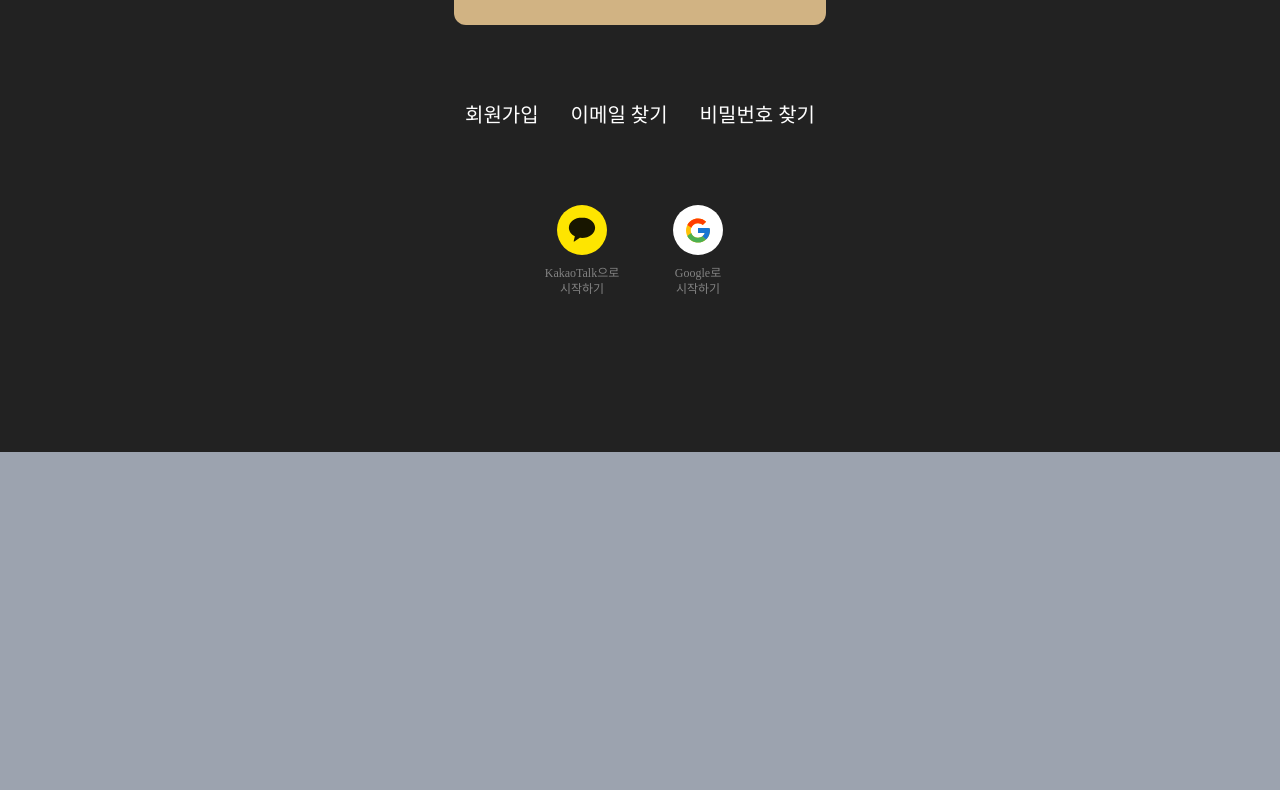
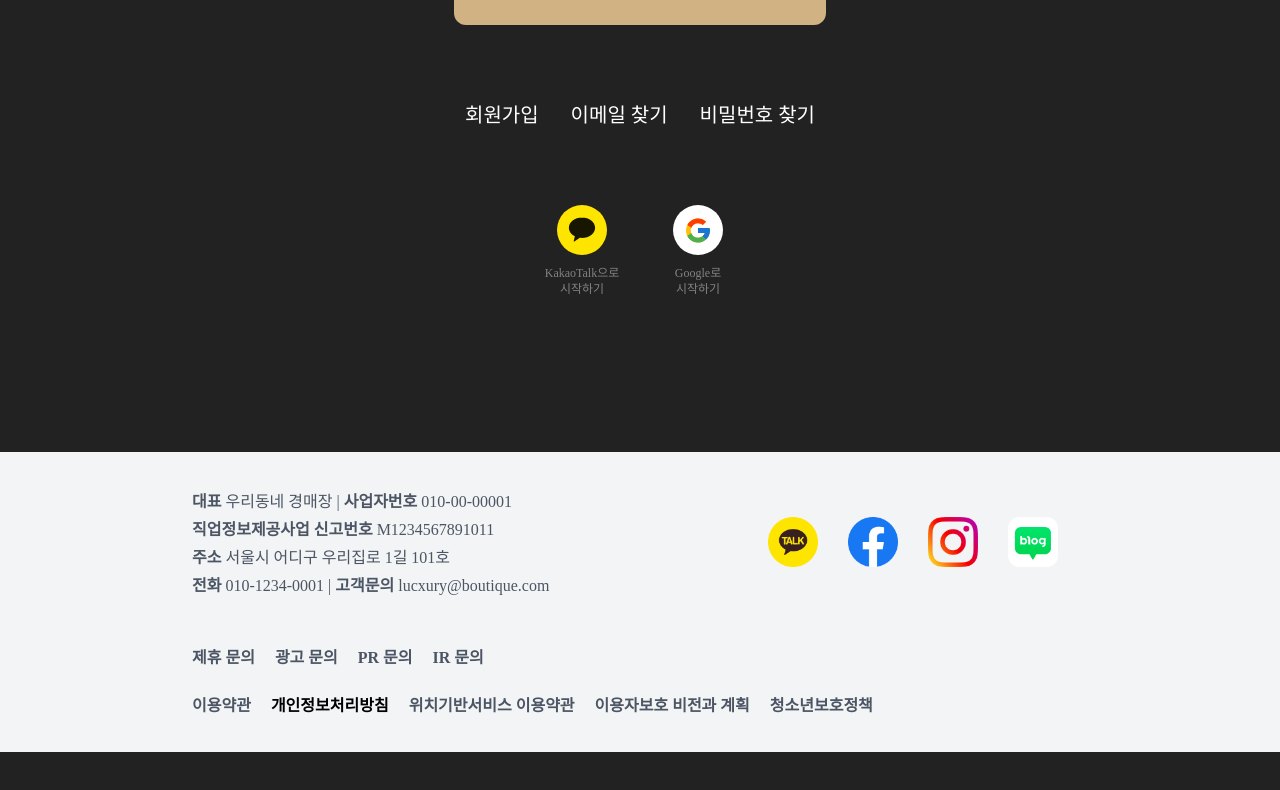
Before and after one commit to OZ-Coding-School/oz_01_main-002-FE, a Next.js app: page /login in a window 1280 px wide. Shown: the part 612-1402 px from the top of the page. After the commit the page ends 1364 px from the top, so only its background shows below. Built offline with nearby package versions, Linux system fonts and the light colour scheme; a web font is replaced by a local one.

Commit message:
feat:푸터 작성

```diff
--- a/src/api/baseApi.tsx
+++ b/src/api/baseApi.tsx
@@ -19,7 +19,7 @@ async function postRefreshToken() {
   console.log('토큰 갱신 요청', response.data);
   return response;
 }
-apiClient.interceptors.request.use((config) => {
+apiClient.interceptors.response.use((config) => {
   const accessToken = localStorage.getItem('access_token');
   if (accessToken) {
     config.headers.Authorization = `Bearer ${accessToken}`;
@@ -27,16 +27,20 @@ apiClient.interceptors.request.use((config) => {
   return config;
 })
 
-apiClient.interceptors.response.use((response) => {
+apiClient.interceptors.response.use(
+  (response) => {
     return response;
-}, async (error) => {
-  const {
-    config,
-    response: { status },
-  } = error;
+  },
+  async (error) => {
+    const { config, response } = error;
+
+    if (response) {
+      const { status } = response;
 
       if (status === 401) {
         const originalRequest = config;
+        if (!originalRequest._retry) { // 중복 요청 방지
+          originalRequest._retry = true;
           try {
             const tokenResponse = await postRefreshToken();
             if (tokenResponse.status === 200) {
@@ -45,16 +49,21 @@ apiClient.interceptors.response.use((response) => {
               axios.defaults.headers.common.Authorization = `Bearer ${newAccessToken}`;
               originalRequest.headers.Authorization = `Bearer ${newAccessToken}`;
               return axios(originalRequest);
-      };
-    } catch (error) {
-      console.log('토큰 갱신 실패');
+            }
+          } catch (refreshError) {
+            console.log('토큰 갱신 실패', refreshError);
           }
         }
+      }
+    } else {
+      // 응답이 없는 경우 처리
+      console.error('No response received:', error);
+    }
+
     return Promise.reject(error);
   }
+);
 
 
 
-)
-
 export default apiClient;
--- a/src/app/myPage/order/bidding/page.tsx
+++ b/src/app/myPage/order/bidding/page.tsx
@@ -50,7 +50,7 @@ const Bidding = () => {
   return (
     <div>
       <div className="flex justify-between relative">
-        <div className="w-[500px]">
+        <div className="w-[500px] flex flex-col-reverse">
           {data?.data.filter((item: any) => item.winner_user_id === Number(localStorage.getItem('user_id'))).map((product: any) => (
             <div key={product.id} className="flex items-center justify-between border-b last:border-b-0">
               <div className="mr-2">
--- a/src/app/myPage/profile/page.tsx
+++ b/src/app/myPage/profile/page.tsx
@@ -1,10 +1,8 @@
 'use client';
 
-import apiClient from "@/api/baseApi";
 import { useGetUser, usePutUserUpdate } from "@/api/userApi";
 import { db } from "@/firebase";
 import { collection, getDocs, query, updateDoc, where } from "firebase/firestore";
-import Cookies from 'js-cookie';
 import Image from "next/image";
 import Link from "next/link";
 import { useRouter } from "next/navigation";
@@ -58,17 +56,28 @@ const Profile = () => {
     fileInput.current?.click();
   };
 
-  async function postRefreshToken() {
-    const cookie = Cookies.get('refresh_token');
-    const response = await apiClient.post('/api/v1/users/refresh', {
-    }, {
-      headers: {
-        Authorization: `Bearer ${cookie}`
-      }
-    })
-    console.log('토큰 갱신 요청', response.data);
-    return response;
-  }
+  // async function postRefreshToken() {
+  //   try {
+  //     const cookie = Cookies.get('refresh_token');
+  //     const response = await apiClient.post('/api/v1/users/refresh', {
+  //     }, {
+  //       headers: {
+  //         Authorization: `Bearer ${cookie}`
+  //       }
+  //     })
+  //     console.log('토큰 갱신 요청', response);
+  //     return response;
+  //   } catch (error) {
+  //     console.error('토큰 갱신 실패', error);
+  //   }
+
+  // }
+  // const handleToken = async () => {
+  //   const asd = await postRefreshToken();
+  //   console.log(asd);
+  //   return asd;
+  // }
+
 
   const handleProfileChange = (e: ChangeEvent<HTMLInputElement>) => {
     if (e.target.files === null) return;
@@ -203,7 +212,7 @@ const Profile = () => {
       <div className="h-[64px] max-[1200px]:hidden" />
       <div className="text-3xl font-semibold my-2">
         <p>프로필 관리</p>
-        <button onClick={postRefreshToken}>토큰</button>
+        {/* <button onClick={handleToken}>토큰</button> */}
       </div>
       <div className="border-2 border-[#D1B383]" />
       <div className="flex my-5">
--- a/src/app/productList/[listId]/page.tsx
+++ b/src/app/productList/[listId]/page.tsx
@@ -16,6 +16,7 @@ const ProductList = ({ params }: { params: { listId: string } }) => {
   const { data: auctionList, refetch: auctionListFetch } = useGetAuctionProducts();
   const { data, refetch: auctionCategories } = useGetAuctionProductsCategories(paramsId);
   const [productList, setProductList] = useState<ProductListType[] | undefined>();
+
   const auctionItems = [
     { id: 1, name: '샤넬 가방', img: '/images/item03.jpg', startPrice: '6,500,000원', price: '6,750,000원', category: '가방', like: 12, view: 30, grade: 'A' },
     { id: 2, name: '샤넬 라운드티', img: '/images/item04.jpg', startPrice: '500,000원', price: '650,000원', category: '옷', like: 62, view: 22, grade: 'B' },
--- a/src/components/Footer.tsx
+++ b/src/components/Footer.tsx
@@ -1,9 +1,79 @@
+import Image from "next/image"
 
 const Footer = () => {
+
+  const icons = [
+    { src: '/images/sns1.png', alt: '페북 아이콘' },
+    { src: '/images/sns2.png', alt: '인스타 아이콘' },
+    { src: '/images/sns3.png', alt: '유튜브 아이콘' },
+    { src: '/images/sns4.png', alt: '블로그 아이콘' },
+  ]
+
+  const footerFirst = [
+    { title: '제휴 문의' },
+    { title: '광고 문의' },
+    { title: 'PR 문의' },
+    { title: 'IR 문의' },
+  ]
+
+  const footerLast = [
+    { title: '이용약관' },
+    { title: '개인정보처리방침' },
+    { title: '위치기반서비스 이용약관' },
+    { title: '이용자보호 비전과 계획' },
+    { title: '청소년보호정책' },
+  ]
+
   return (
     <div>
       <div className="h-[155px] bg-[#222]" />
-      <div className="bg-gray-400 w-full h-[400px]"></div>
+      <div className="bg-gray-100 text-gray-600 w-full h-[300px] flex items-center justify-center">
+        <div className="w-full max-w-[70%] max-[1030px]:max-w-[80%] my-[30px] mx-auto">
+          <div className="flex justify-between items-center">
+            <div className="">
+              <strong className="inline-block mt-1">대표&nbsp;</strong>
+              <span className="inline-block mt-1">우리동네 경매장</span>
+              <span className="text-[rgba(0, 0, 0, 0.2)]">&nbsp;|&nbsp;</span>
+              <strong className="inline-block mt-1">사업자번호&nbsp;</strong>
+              <span className="inline-block mt-1">010-00-00001</span>
+              <br />
+              <strong className="inline-block mt-1">직업정보제공사업 신고번호&nbsp;</strong>
+              <span className="inline-block mt-1"> M1234567891011</span>
+              <br />
+              <strong className="inline-block mt-1">주소&nbsp;</strong>
+              <span className="inline-block mt-1">서울시 어디구 우리집로 1길 101호</span>
+              <br />
+              <strong className="inline-block mt-1">전화&nbsp;</strong>
+              <span className="inline-block mt-1">010-1234-0001</span>
+              <span className="inline-block">&nbsp;|&nbsp;</span>
+              <strong className="inline-block mt-1">고객문의&nbsp;</strong>
+              <span className="inline-block mt-1">lucxury@boutique.com</span>
+            </div>
+            <div className="flex justify-between cursor-pointer max-[1030px]:hidden">
+              {icons.map((icon, index) => (
+                <div key={index} className="w-[50px] h-[50px] rounded-full mr-[30px] relative">
+                  <Image src={icon.src} fill sizes="1" alt={icon.alt} />
+                </div>
+              ))}
+            </div>
+          </div>
+          <br />
+          <br />
+          <div className="flex font-semibold cursor-pointer">
+            {footerFirst.map((item, index) => (
+              <div key={index}>
+                <p key={index} className={`mr-[20px] hover:underline hover:text-black`}>{item.title}</p>
+              </div>
+            ))}
+          </div>
+          <br />
+          <div className="flex flex-wrap font-semibold cursor-pointer">
+            {footerLast.map((item, index) => (
+              <p key={index} className={`mr-[20px] ${item.title === '개인정보처리방침' ? 'text-black' : ''} hover:underline hover:text-black`}>{item.title}</p>
+            ))}
+          </div>
+        </div>
+      </div>
     </div>
   )
 }
--- a/src/components/myPage/MyPageMyBidding.tsx
+++ b/src/components/myPage/MyPageMyBidding.tsx
@@ -1,7 +1,6 @@
 'use client';
 
 import { useUserProducts } from "@/api/productApi";
-import { MyProductsType } from "@/type/ProductType";
 import Image from "next/image";
 import Link from "next/link";
 import { LuArrowDownUp } from "react-icons/lu";
@@ -47,7 +46,7 @@ const MyPageMyBidding = () => {
             <div className="w-[70px] h-[70px] rounded-full bg-gradient-to-t from-[#D1B383] to-white flex justify-center items-center animate-spin">
               <div className="w-[55px] h-[55px] rounded-full bg-white"></div>
             </div>
-          </div> : data?.data.slice(0, 3).map((product: MyProductsType) => (
+          </div> : data?.data.filter((item: any) => item.winner_user_id === Number(localStorage.getItem('user_id'))).slice(0, 3).map((product: any) => (
             <div key={product.id} className="flex items-center ml-[80px] my-[6px]">
               <div className="flex items-center w-[366px] ">
                 <div className="w-[106px]">
@@ -61,10 +60,10 @@ const MyPageMyBidding = () => {
               </div>
               <div className="flex items-center">
                 <div className="w-[100px] ">
-                  <p>{product.category_id}</p>
+                  <p>{product.category}</p>
                 </div>
                 <div className="w-[115px] text-nowrap text-end">
-                  <p>{product.bid_price.toLocaleString()}원</p>
+                  <p>{product.winner_bid_price.toLocaleString()}원</p>
                 </div>
               </div>
             </div>
--- a/src/components/productDetail/Chat.tsx
+++ b/src/components/productDetail/Chat.tsx
@@ -31,7 +31,9 @@ const Chat = ({ productId, auctionId, finalPrice, refetch }: ChatTypeProps) => {
 
   useEffect(() => {
     if (isConnected) {
-      userChatRoom({ room_id: productId, user_id: localStorage.getItem('user_id') });
+      setTimeout(() => {
+        userChatRoom({ room_id: productId, user_id: localStorage.getItem('user_id') });
+      }, 1000);
     }
   }, [isConnected])
 
@@ -78,11 +80,11 @@ const Chat = ({ productId, auctionId, finalPrice, refetch }: ChatTypeProps) => {
         bid_price: newPrice,
       }, {
         onSuccess: () => {
+          sendMessage({ roomId: productId, message: `${newPrice.toLocaleString()}원 입찰하였습니다` });
           refetch();
         }
       })
 
-      sendMessage({ roomId: productId, message: `${newPrice.toLocaleString()}원 입찰하였습니다` });
     } else if (name === '충전') { }
   }
   const regex = /입찰하였습니다/;
```
Lines whose indentation alone changed are shown as unchanged.
